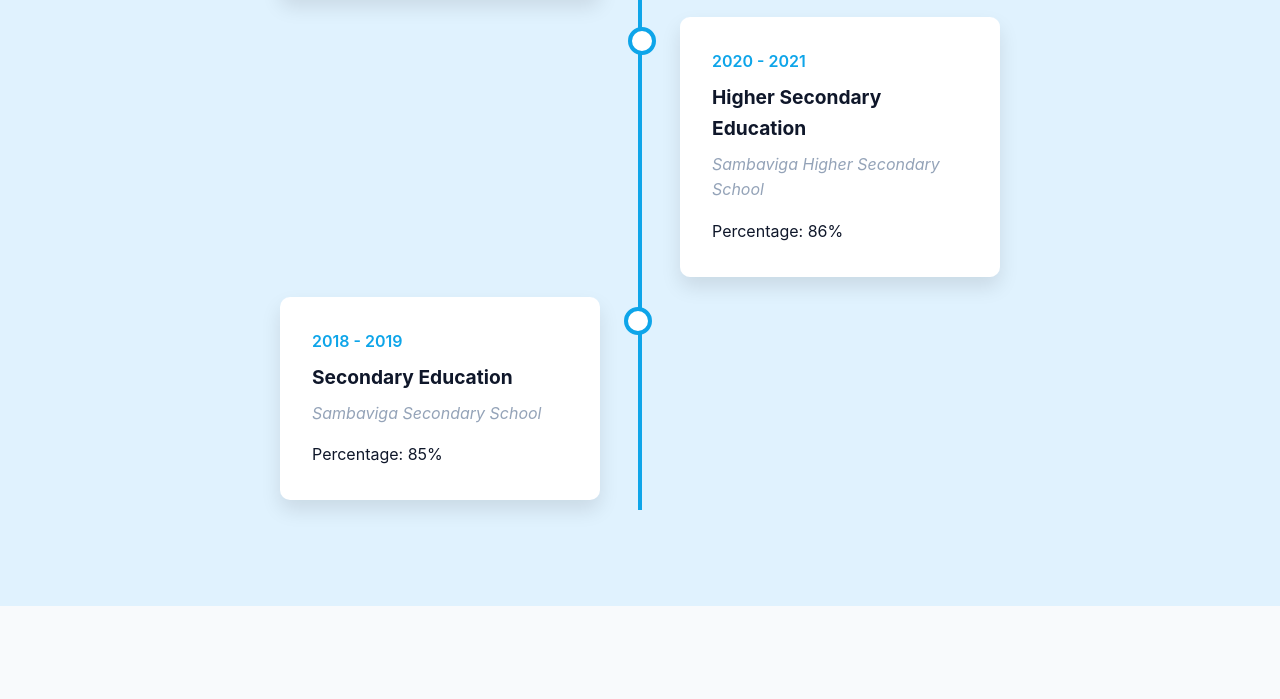
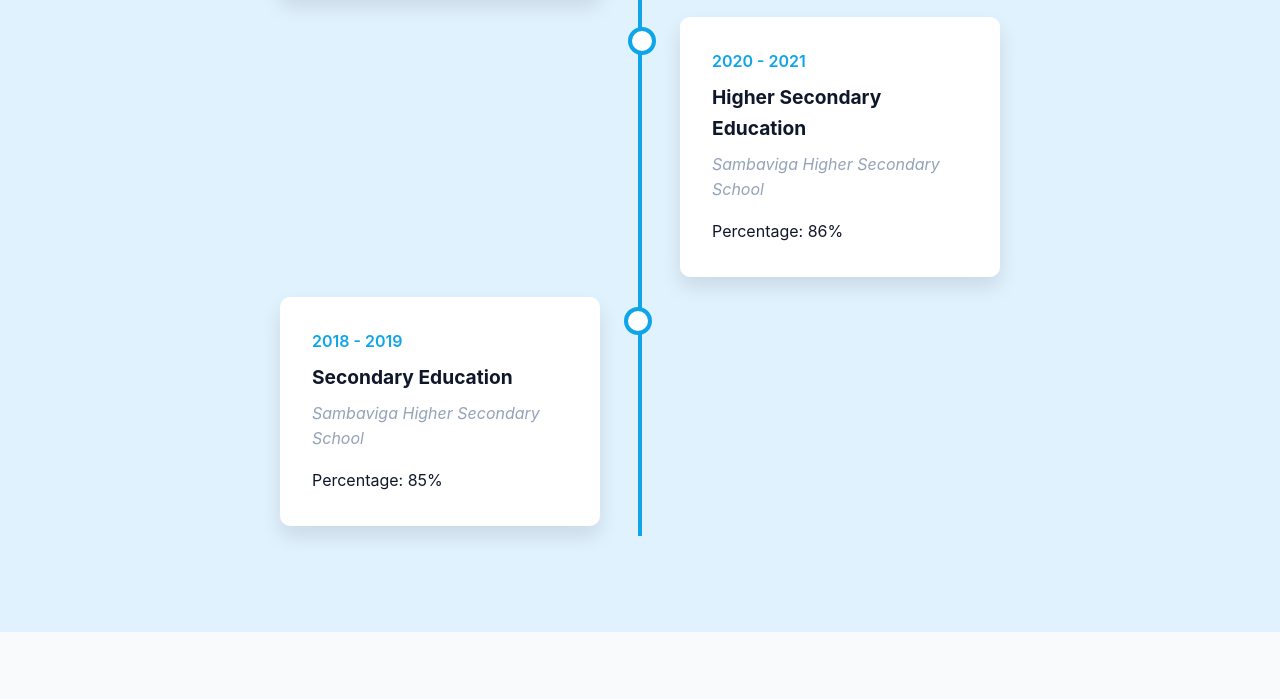
Before and after one commit to vigashinimathiyalagan/Vigashini-portfolio, a plain HTML site: page index.html in a window 1280 px wide. Shown: the part 2265-2964 px from the top of the page. Drawn offline with Linux system fonts and the light colour scheme.

Commit message:
Update index.html

```diff
--- a/index.html
+++ b/index.html
@@ -711,7 +711,7 @@
                     <div class="timeline-content">
                         <p class="timeline-date">2018 - 2019</p>
                         <h3 class="timeline-title">Secondary Education</h3>
-                        <p class="timeline-location">Sambaviga Secondary School</p>
+                        <p class="timeline-location">Sambaviga Higher  Secondary School</p>
                         <p>Percentage: 85%</p>
                     </div>
                 </div>
```
